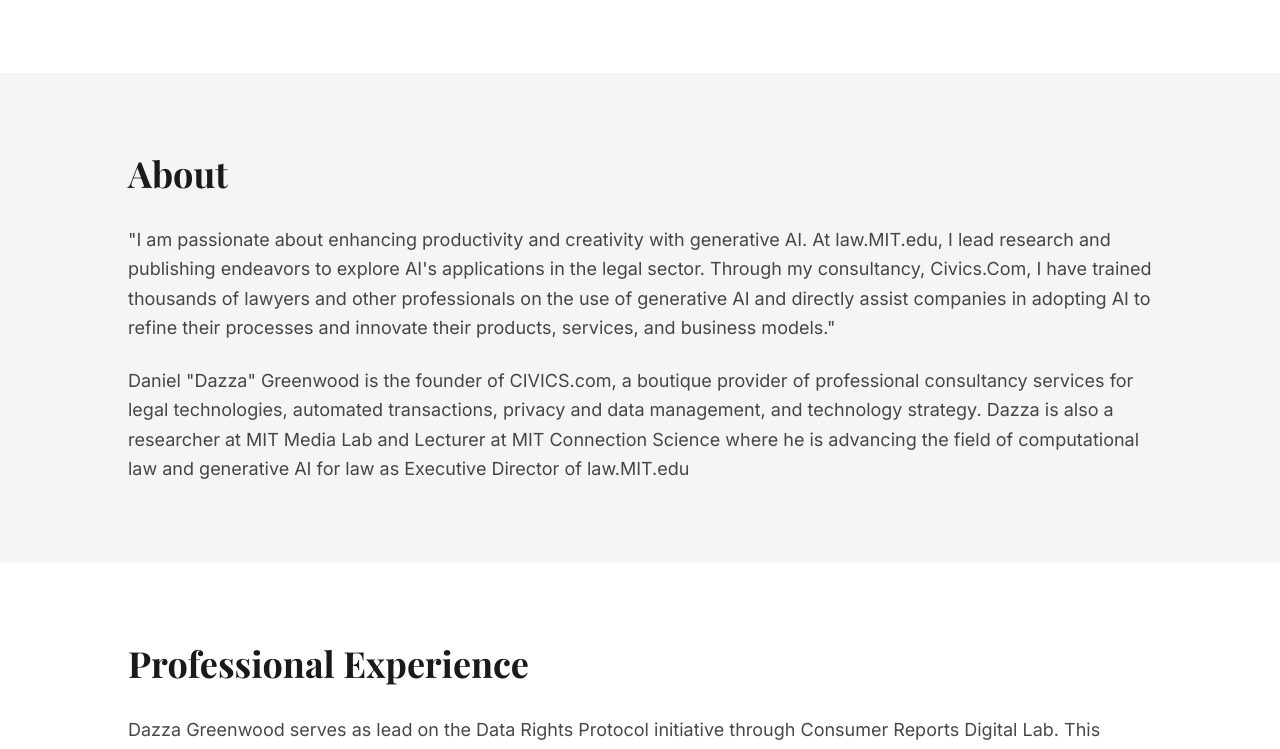
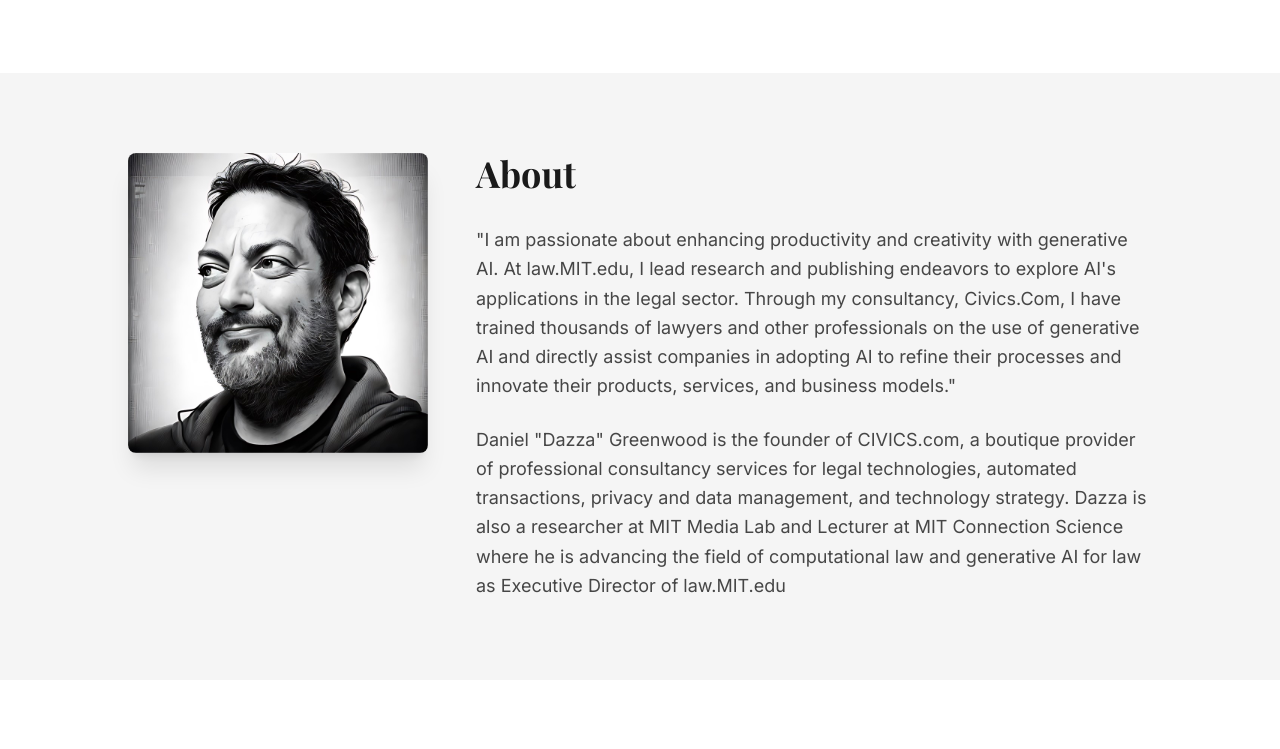
Before and after one commit to OpenInnovationNetwork/showcase-sailboat-nest, a React (Vite) app: page / in a window 1280 px wide. Shown: the part 727-1476 px from the top of the page. Built offline with nearby package versions, Linux system fonts and the light colour scheme.

Commit message:
Add headshot image
Adds a headshot image to the project.

```diff
--- a/src/pages/Index.tsx
+++ b/src/pages/Index.tsx
@@ -53,6 +53,14 @@ const Index = () => {
       {/* About Section */}
       <section className="section-padding bg-secondary">
         <div className="max-w-5xl mx-auto">
+          <div className="grid md:grid-cols-[300px_1fr] gap-12 items-start">
+            <div className="animate-on-scroll opacity-0">
+              <img
+                src="/lovable-uploads/65fd2855-8b92-4581-82a6-5480e8e9c763.png"
+                alt="Daniel 'Dazza' Greenwood"
+                className="rounded-lg shadow-xl w-full max-w-[300px] mx-auto"
+              />
+            </div>
             <div className="animate-on-scroll opacity-0">
               <h2 className="section-title">About</h2>
               <p className="content-text mb-6">
@@ -61,6 +69,7 @@ const Index = () => {
               <p className="content-text">
                 Daniel "Dazza" Greenwood is the founder of CIVICS.com, a boutique provider of professional consultancy services for legal technologies, automated transactions, privacy and data management, and technology strategy. Dazza is also a researcher at MIT Media Lab and Lecturer at MIT Connection Science where he is advancing the field of computational law and generative AI for law as Executive Director of law.MIT.edu
               </p>
+            </div>
           </div>
         </div>
       </section>
```
Also changed, not shown: public/lovable-uploads/65fd2855-8b92-4581-82a6-5480e8e9c763.png (added). Lines whose indentation alone changed are shown as unchanged.
